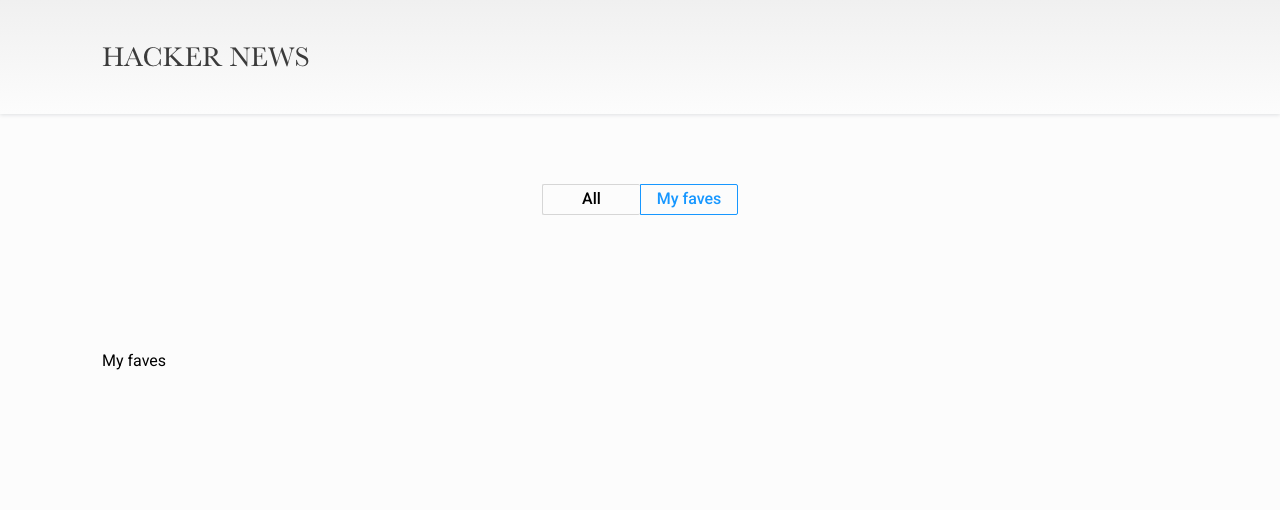
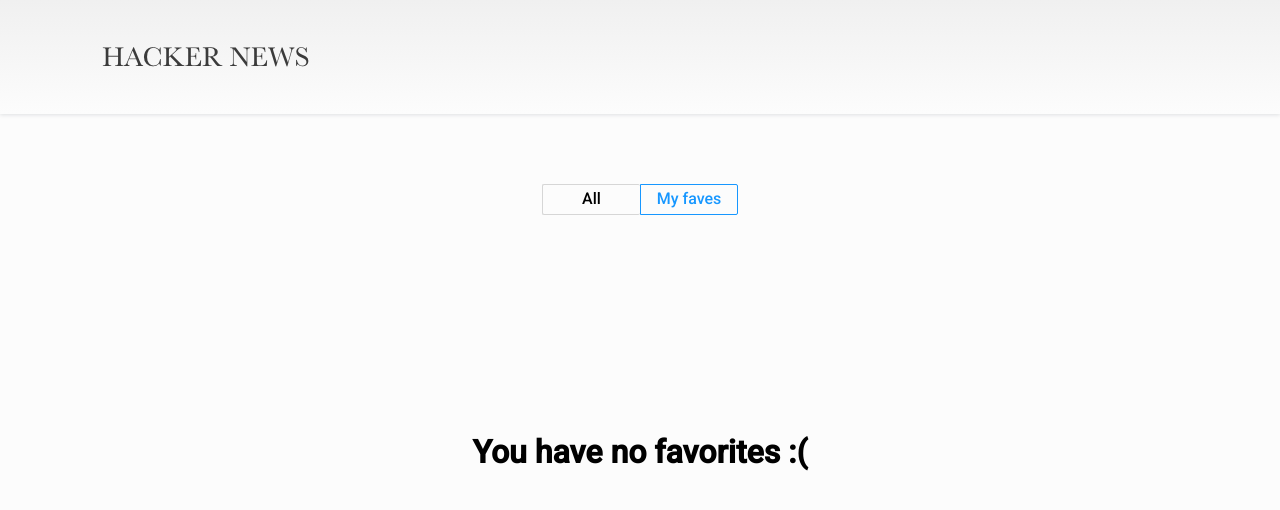
Before and after one commit to anezgabriel/hacker-news, a React (Create React App) app: page / in a window 1280 px wide. Both pictures are taken after a click on the button "My faves". Shown: the top 510 px of the page. Built offline with nearby package versions, Linux system fonts and the light colour scheme; what javascript-time-ago would draw is missing.

Commit message:
added My favorites feature

```diff
--- a/src/views/MyFaves/MyFaves.module.css
+++ b/src/views/MyFaves/MyFaves.module.css
@@ -1,3 +1,10 @@
 .container {
   margin-top: 137px;
 }
+
+.message {
+  min-height: 200px;
+  display: flex;
+  justify-content: center;
+  align-items: center;
+}
--- a/src/views/MyFaves/MyFaves.tsx
+++ b/src/views/MyFaves/MyFaves.tsx
@@ -1,9 +1,19 @@
+import { useAppSelector } from '../../app/hooks';
+import PostsGrid from '../../components/PostsGrid/PostsGrid';
+import { selectFavorites } from '../../features/persisted/persistedSlice';
 import classes from './MyFaves.module.css';
 
 const MyFaves: React.FC = () => {
+  const favorites = useAppSelector(selectFavorites);
+
   return (
     <div className={classes.container}>
-      <div>My faves</div>
+      {favorites && favorites.length === 0 && (
+        <div className={classes.message}>
+          <h1>You have no favorites :(</h1>
+        </div>
+      )}
+      {favorites && favorites.length > 0 && <PostsGrid data={favorites} />}
     </div>
   );
 };
```
